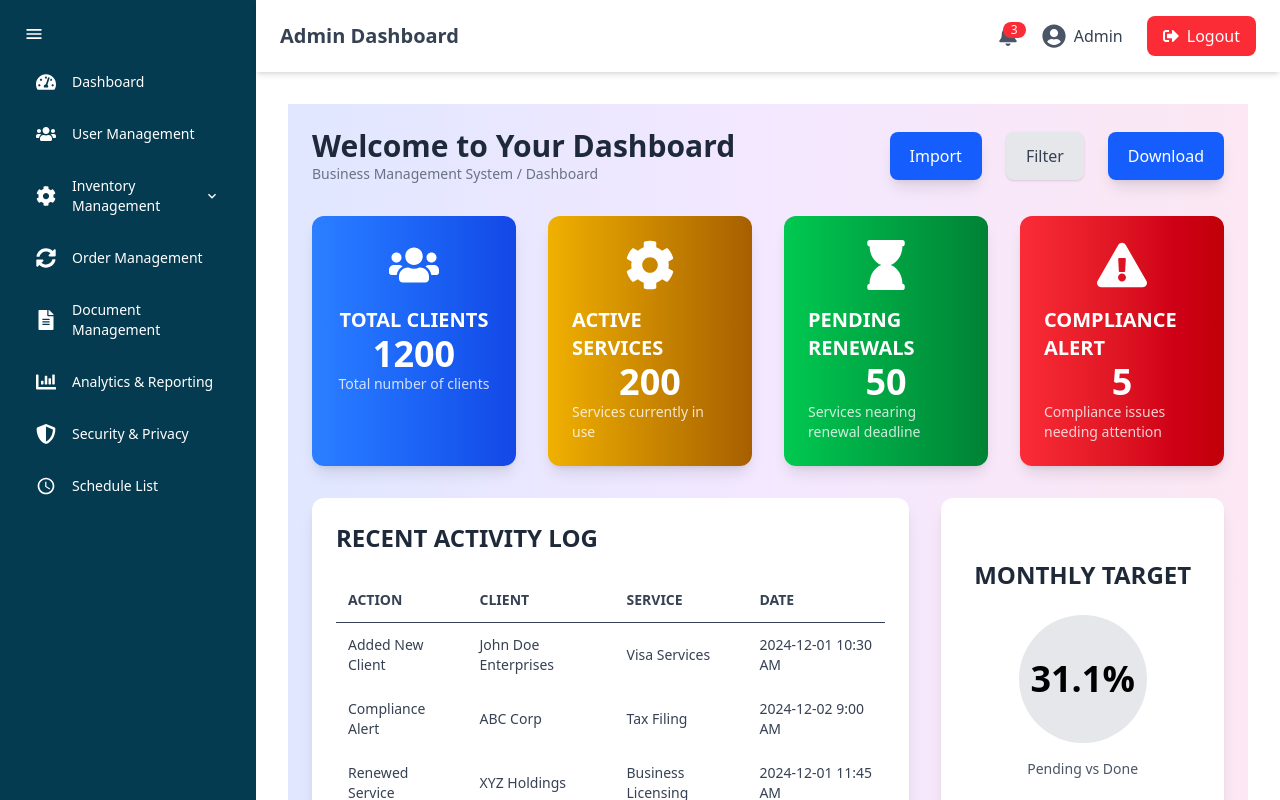
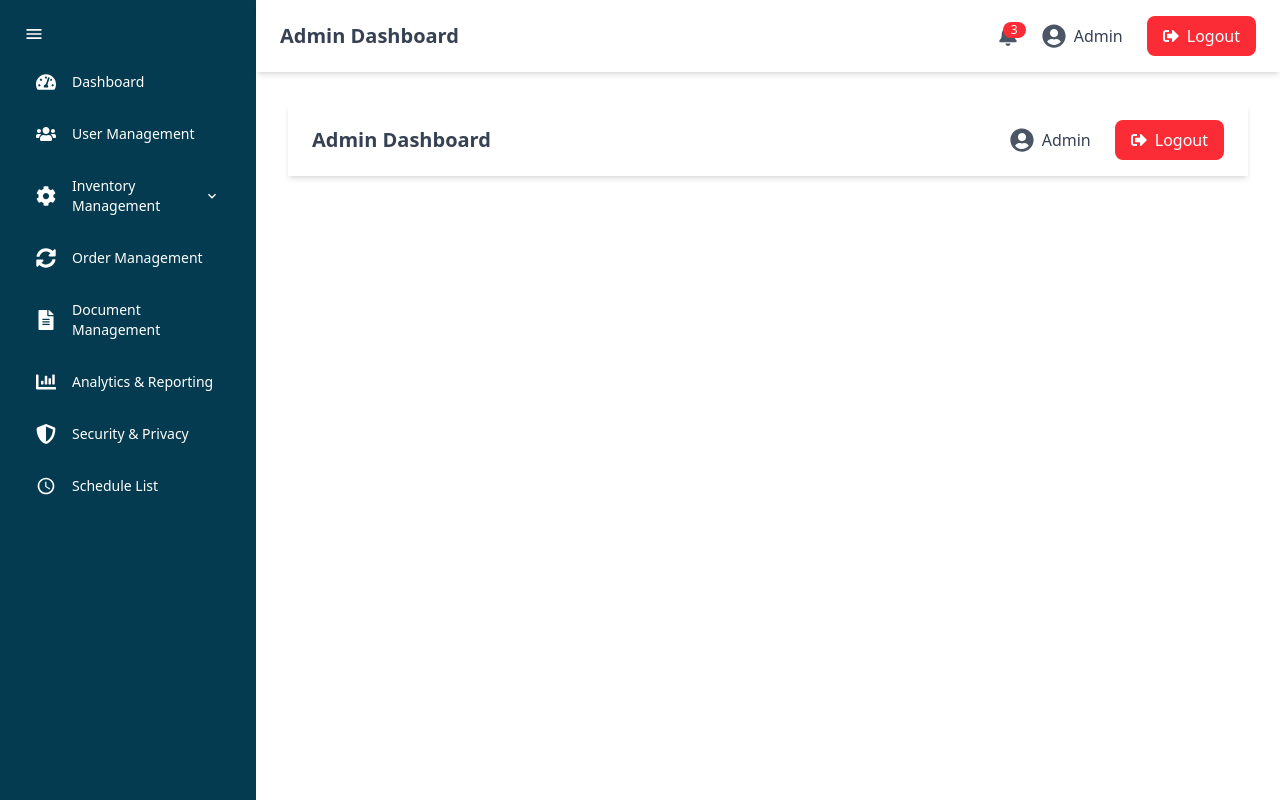
Before and after one commit to PrabhathAbewickrama/ITP_RE_1, a React (Vite) app in the folder frontend/: page /admin/dashboard in a window 1280 px wide. Built offline with nearby package versions, Linux system fonts and the light colour scheme; sample sign-in values are in the browser's storage.

Commit message:
Update Dashboard.jsx

```diff
--- a/frontend/src/Page/Admin/AdminDashboard/Dashboard.jsx
+++ b/frontend/src/Page/Admin/AdminDashboard/Dashboard.jsx
@@ -1,121 +1,52 @@
 import React from "react";
-import {
-  FaUsers,
-  FaCog,
-  FaHourglass,
-  FaExclamationTriangle,
-} from "react-icons/fa";
+import { FaBell, FaUserCircle, FaSignOutAlt } from "react-icons/fa";
+import { useNavigate } from "react-router-dom";
+import axios from "../../../utils/axios"; // Ensure axios is correctly set up
+import { toast } from "react-toastify";
 
-function Dashboard() {
+const AdminHeader = () => {
+  const navigate = useNavigate();
+
+  // Logout function
+  const handleLogout = async () => {
+    try {
+      await axios.get("/users/logout"); // Call logout API
+      localStorage.removeItem("user"); // Remove user from localStorage
+      localStorage.removeItem("authToken"); // Remove token
+
+      toast.success("Logged out successfully!");
+      navigate("/login"); // Redirect to login page
+    } catch (error) {
+      toast.error("Logout failed. Try again!");
+    }
+  };
+
   return (
-    <div className="p-6 bg-gradient-to-r from-indigo-100 via-purple-100 to-pink-100 min-h-screen">
-      {/* Header */}
-      <div className="flex justify-between items-center mb-8">
-        <div>
-          <h1 className="text-3xl font-extrabold text-gray-800">
-            Welcome to Your Dashboard
-          </h1>
-          <p className="text-sm text-gray-500">
-            Business Management System / Dashboard
-          </p>
-        </div>
-        <div className="flex space-x-6">
-          <button className="px-5 py-3 bg-blue-600 text-white rounded-lg shadow-lg hover:bg-blue-700 transform hover:scale-105 transition duration-200">
-            Import
-          </button>
-          <button className="px-5 py-3 bg-gray-200 text-gray-700 rounded-lg shadow hover:bg-gray-300 transform hover:scale-105 transition duration-200">
-            Filter
-          </button>
-          <button className="px-5 py-3 bg-blue-600 text-white rounded-lg shadow-lg hover:bg-blue-700 transform hover:scale-105 transition duration-200">
-            Download
-          </button>
-        </div>
-      </div>
+    <div className="bg-white shadow-md py-4 px-6 flex justify-between items-center">
+      {/* Left: Admin Title */}
+      <h1 className="text-xl font-bold text-gray-700">Admin Dashboard</h1>
 
-      {/* Stats Section */}
-      <div className="grid grid-cols-1 sm:grid-cols-2 md:grid-cols-4 gap-8 mb-8">
-        <div className="bg-gradient-to-r from-blue-500 to-blue-700 text-white p-6 rounded-xl shadow-lg flex flex-col items-center">
-          <FaUsers size={50} />
-          <h2 className="text-xl font-semibold mt-4">TOTAL CLIENTS</h2>
-          <p className="text-4xl font-bold">1200</p>
-          <p className="text-sm opacity-80">Total number of clients</p>
-        </div>
-        <div className="bg-gradient-to-r from-yellow-500 to-yellow-700 text-white p-6 rounded-xl shadow-lg flex flex-col items-center">
-          <FaCog size={50} />
-          <h2 className="text-xl font-semibold mt-4">ACTIVE SERVICES</h2>
-          <p className="text-4xl font-bold">200</p>
-          <p className="text-sm opacity-80">Services currently in use</p>
-        </div>
-        <div className="bg-gradient-to-r from-green-500 to-green-700 text-white p-6 rounded-xl shadow-lg flex flex-col items-center">
-          <FaHourglass size={50} />
-          <h2 className="text-xl font-semibold mt-4">PENDING RENEWALS</h2>
-          <p className="text-4xl font-bold">50</p>
-          <p className="text-sm opacity-80">
-            Services nearing renewal deadline
-          </p>
-        </div>
-        <div className="bg-gradient-to-r from-red-500 to-red-700 text-white p-6 rounded-xl shadow-lg flex flex-col items-center">
-          <FaExclamationTriangle size={50} />
-          <h2 className="text-xl font-semibold mt-4">COMPLIANCE ALERT</h2>
-          <p className="text-4xl font-bold">5</p>
-          <p className="text-sm opacity-80">
-            Compliance issues needing attention
-          </p>
-        </div>
-      </div>
+      {/* Right: Actions (Notifications, Profile, Logout) */}
+      <div className="flex items-center space-x-6">
 
-      {/* Activity Log and Target Section */}
-      <div className="grid grid-cols-1 sm:grid-cols-2 lg:grid-cols-3 gap-8">
-        {/* Activity Log */}
-        <div className="col-span-2 bg-white p-6 rounded-xl shadow-lg">
-          <h2 className="text-2xl font-semibold mb-6 text-gray-800">
-            RECENT ACTIVITY LOG
-          </h2>
-          <table className="w-full text-left text-sm text-gray-700">
-            <thead>
-              <tr>
-                <th className="border-b p-3">ACTION</th>
-                <th className="border-b p-3">CLIENT</th>
-                <th className="border-b p-3">SERVICE</th>
-                <th className="border-b p-3">DATE</th>
-              </tr>
-            </thead>
-            <tbody>
-              <tr>
-                <td className="p-3">Added New Client</td>
-                <td className="p-3">John Doe Enterprises</td>
-                <td className="p-3">Visa Services</td>
-                <td className="p-3">2024-12-01 10:30 AM</td>
-              </tr>
-              <tr>
-                <td className="p-3">Compliance Alert</td>
-                <td className="p-3">ABC Corp</td>
-                <td className="p-3">Tax Filing</td>
-                <td className="p-3">2024-12-02 9:00 AM</td>
-              </tr>
-              <tr>
-                <td className="p-3">Renewed Service</td>
-                <td className="p-3">XYZ Holdings</td>
-                <td className="p-3">Business Licensing</td>
-                <td className="p-3">2024-12-01 11:45 AM</td>
-              </tr>
-            </tbody>
-          </table>
+
+        {/* User Profile */}
+        <div className="flex items-center space-x-2">
+          <FaUserCircle className="text-gray-600 text-2xl" />
+          <span className="text-gray-700 font-medium">Admin</span>
         </div>
 
-        {/* Monthly Target */}
-        <div className="bg-white p-6 rounded-xl shadow-lg flex flex-col items-center justify-center">
-          <h2 className="text-2xl font-semibold mb-6 text-gray-800">
-            MONTHLY TARGET
-          </h2>
-          <div className="w-32 h-32 rounded-full bg-gray-200 flex justify-center items-center">
-            <p className="text-4xl font-bold">31.1%</p>
-          </div>
-          <p className="mt-4 text-sm text-gray-600">Pending vs Done</p>
-        </div>
+        {/* Logout Button */}
+        <button
+          onClick={handleLogout}
+          className="flex items-center bg-red-500 text-white px-4 py-2 rounded-lg hover:bg-red-600 transition"
+        >
+          <FaSignOutAlt className="mr-2" />
+          Logout
+        </button>
       </div>
     </div>
   );
-}
+};
 
-export default Dashboard;
+export default AdminHeader;
```
